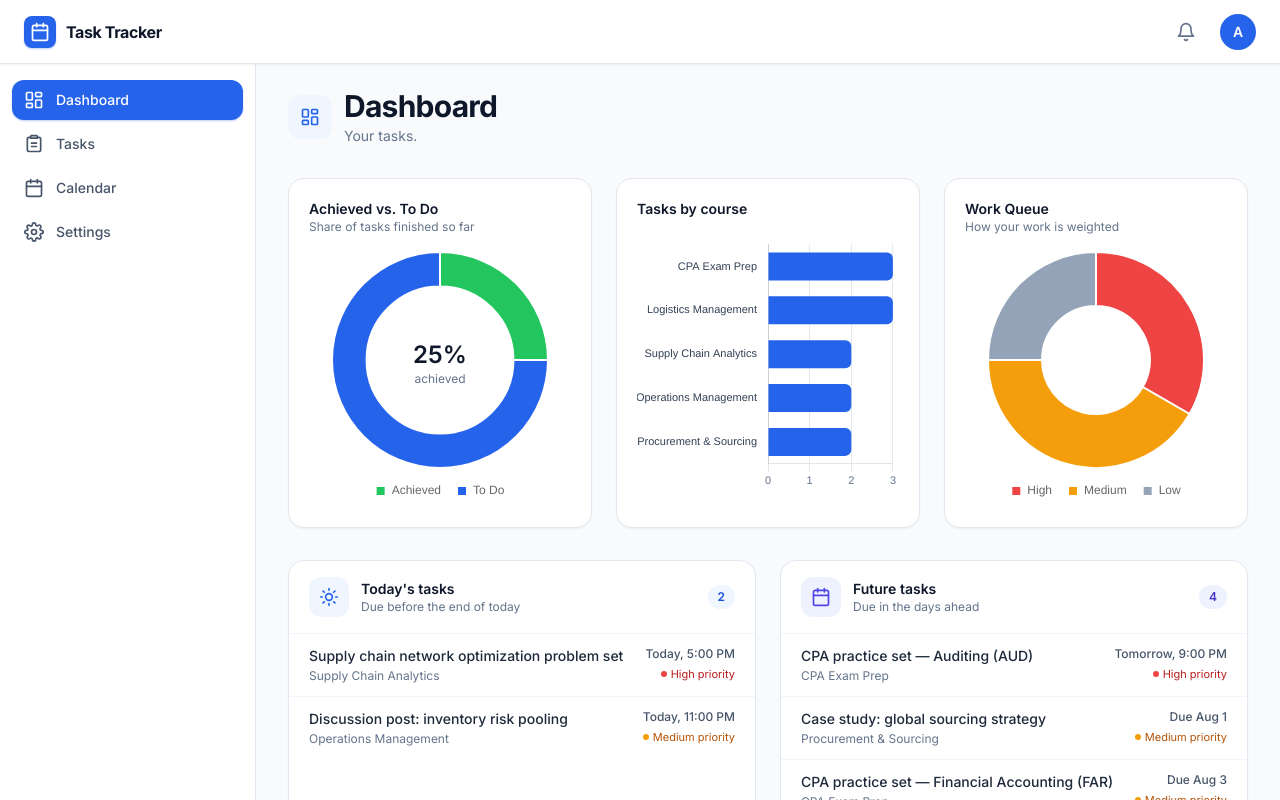
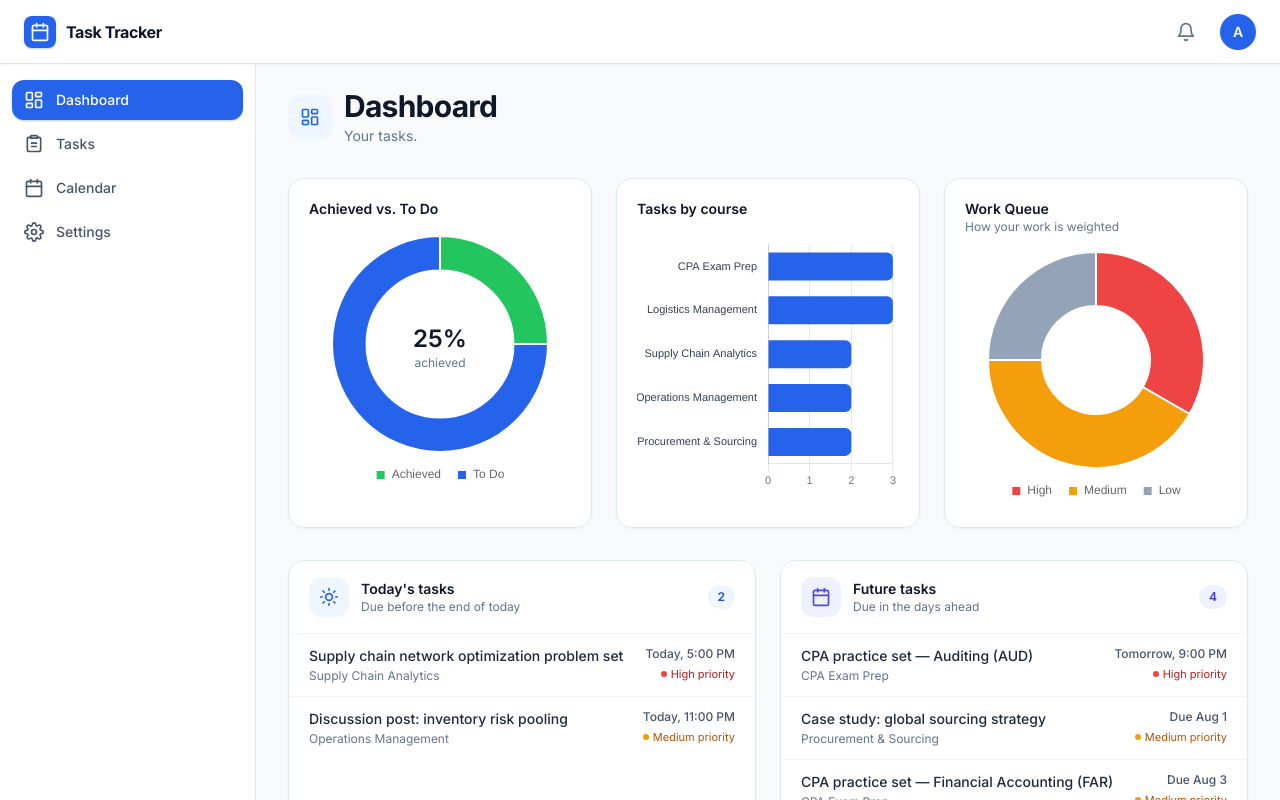
Before and after one commit to lrd33/todotracker, a React (Vite) app: page / in a window 1280 px wide. Shown: the top 800 px of the page. Built offline with nearby package versions, Linux system fonts and the light colour scheme.

Commit message:
Remove chart subtitle

```diff
--- a/src/components/charts/CompletionChart.jsx
+++ b/src/components/charts/CompletionChart.jsx
@@ -41,7 +41,7 @@ function CompletionChart({ completed, remaining }) {
   return (
     <ChartCard
       title="Achieved vs. To Do"
-      description="Share of tasks finished so far"
+      description={undefined}
     >
       {total > 0 ? (
         <div className="relative h-full">
```
